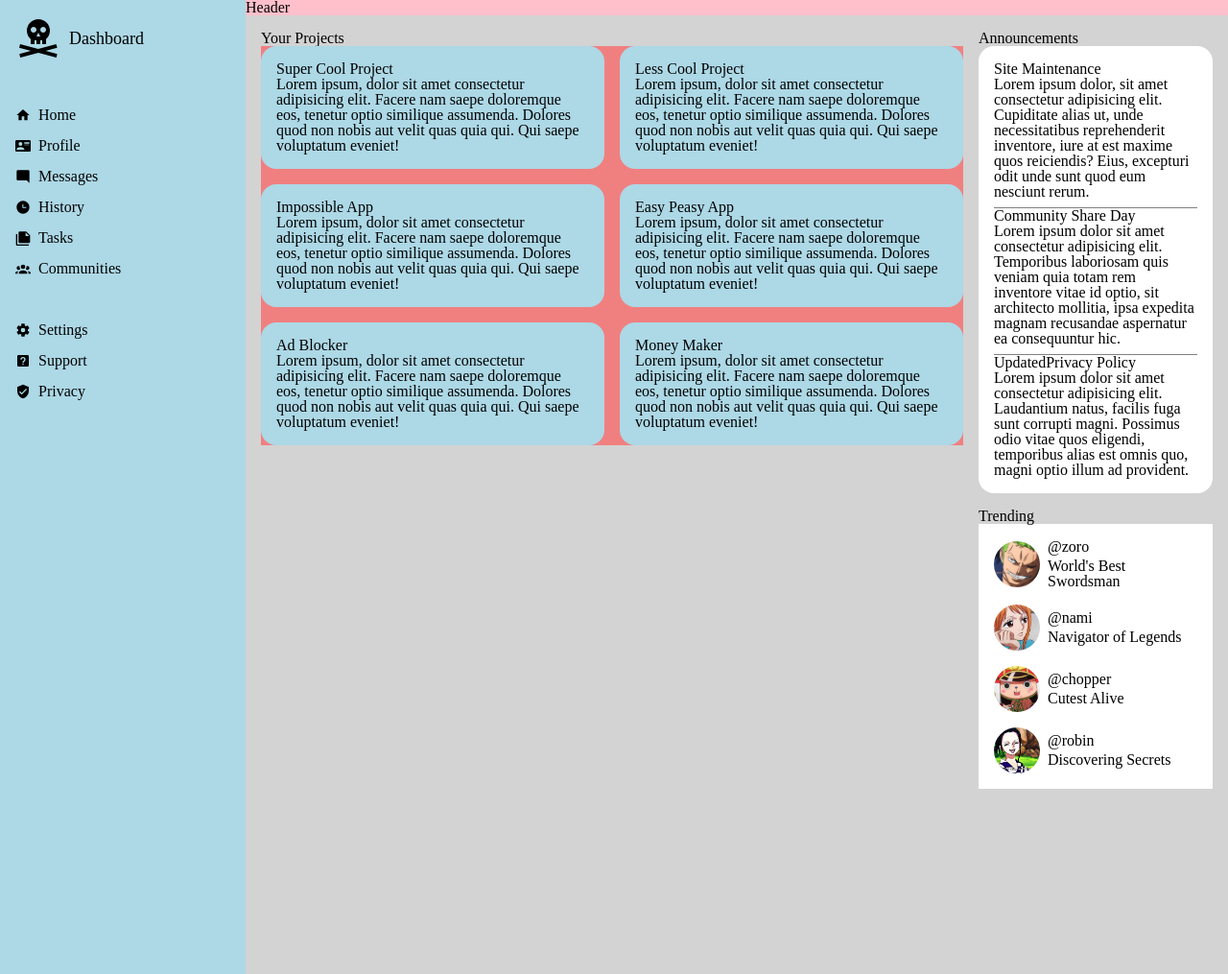
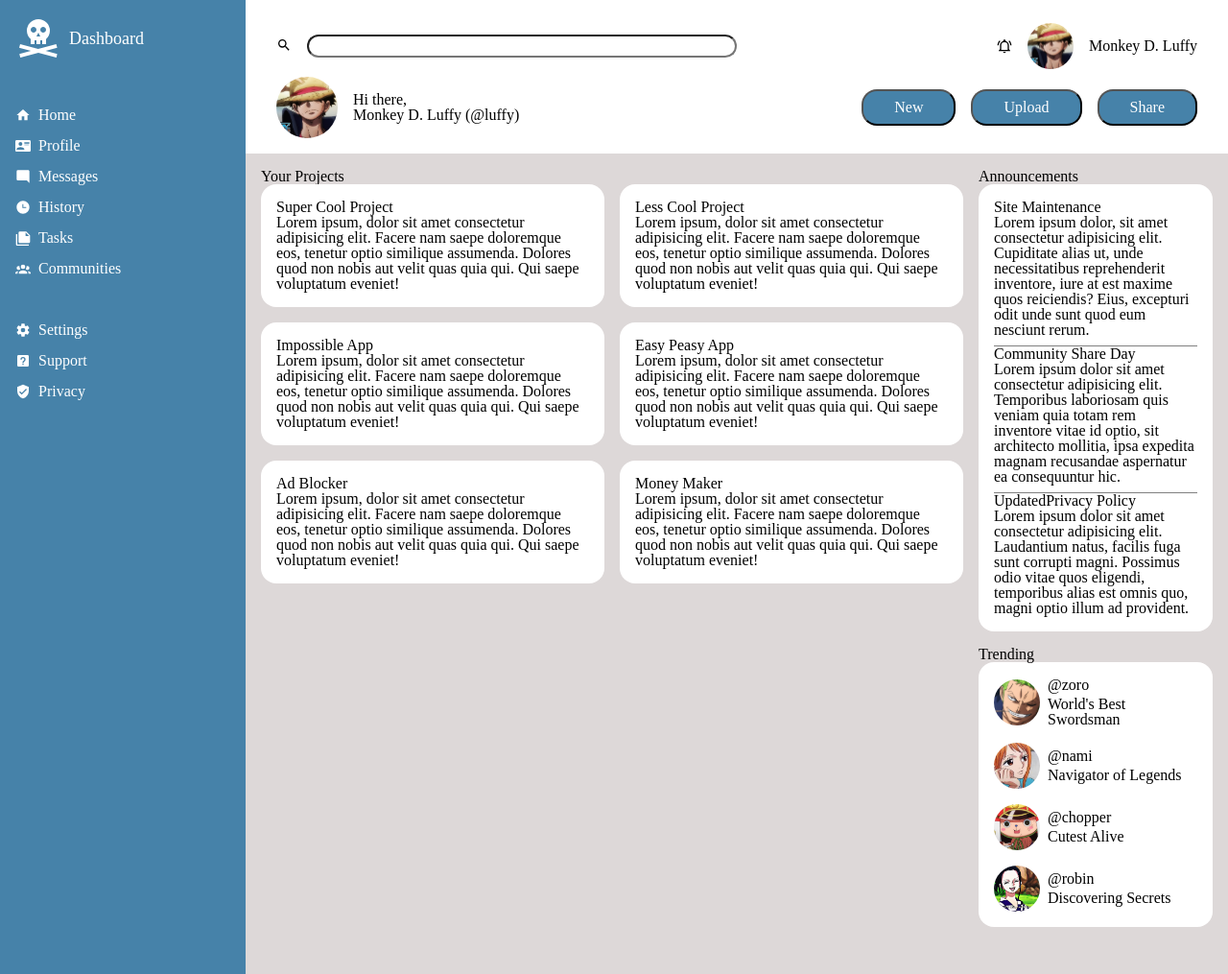
Before and after one commit to cccbean/odin-admin-dashboard, a plain HTML site: page index.html in a window 1280 px wide. Shown: the top 1015 px of the page at 96% size. Drawn offline with Linux system fonts and the light colour scheme.

Commit message:
Added elements to header and styled it All sections now have all their elements

```diff
--- a/index.html
+++ b/index.html
@@ -9,53 +9,79 @@
 <body>
   <div class="wrapper">
     <div class="header">
-      Header
+      <div class="search-bar">
+        <!-- Form needed? -->
+        <label for="search">
+          <svg xmlns="http://www.w3.org/2000/svg" viewBox="0 0 24 24"><title>search</title><path d="M9.5,3A6.5,6.5 0 0,1 16,9.5C16,11.11 15.41,12.59 14.44,13.73L14.71,14H15.5L20.5,19L19,20.5L14,15.5V14.71L13.73,14.44C12.59,15.41 11.11,16 9.5,16A6.5,6.5 0 0,1 3,9.5A6.5,6.5 0 0,1 9.5,3M9.5,5C7,5 5,7 5,9.5C5,12 7,14 9.5,14C12,14 14,12 14,9.5C14,7 12,5 9.5,5Z" /></svg>
+        </label>
+        <input type="search" name="usersearch" id="search">
+      </div>
+
+      <div class="profile-icons">
+        <svg xmlns="http://www.w3.org/2000/svg" viewBox="0 0 24 24"><title>bell-ring-outline</title><path d="M10,21H14A2,2 0 0,1 12,23A2,2 0 0,1 10,21M21,19V20H3V19L5,17V11C5,7.9 7.03,5.17 10,4.29C10,4.19 10,4.1 10,4A2,2 0 0,1 12,2A2,2 0 0,1 14,4C14,4.1 14,4.19 14,4.29C16.97,5.17 19,7.9 19,11V17L21,19M17,11A5,5 0 0,0 12,6A5,5 0 0,0 7,11V18H17V11M19.75,3.19L18.33,4.61C20.04,6.3 21,8.6 21,11H23C23,8.07 21.84,5.25 19.75,3.19M1,11H3C3,8.6 3.96,6.3 5.67,4.61L4.25,3.19C2.16,5.25 1,8.07 1,11Z" /></svg>
+        <img src="./img/luffy_profile_pic.jpg" alt="Monkey D. Luffy from One Piece">
+        <h2>Monkey D. Luffy</h2>
+      </div>
+
+      <div class="greeting-container">
+        <img src="./img/luffy_profile_pic.jpg" alt="Monkey D. Luffy from One Piece">
+        <div class="greeting">
+          <p>Hi there,</p>
+          <p>Monkey D. Luffy (@luffy)</p>
+        </div>
+      </div>
+
+      <div class="buttons">
+        <button type="button">New</button>
+        <button type="button">Upload</button>
+        <button type="button">Share</button>
+      </div>
     </div>
 
     <div class="sidebar">
       <div class="logo">
-        <svg xmlns="http://www.w3.org/2000/svg" viewBox="0 0 24 24"><title>skull-crossbones</title><path d="M15.8,18.5L21.8,20.1L21.4,22L12,19.5L2.6,22L2.1,20.1L8.1,18.5L2,16.9L2.5,15L11.9,17.5L21.3,15L21.8,16.9L15.8,18.5M18,8C18,9.8 17.2,11.3 16,12.4V15H14V13.7L14,13H13V15H11V13H10V13.7L10,15H8V12.4C6.8,11.3 6,9.8 6,8A6,6 0 0,1 12,2A6,6 0 0,1 18,8M11,7.5C11,6.7 10.3,6 9.5,6C8.7,6 8,6.7 8,7.5C8,8.3 8.7,9 9.5,9C10.3,9 11,8.3 11,7.5M13,11L12,9L11,11H13M16,7.5C16,6.7 15.3,6 14.5,6C13.7,6 13,6.7 13,7.5C13,8.3 13.7,9 14.5,9C15.3,9 16,8.3 16,7.5Z" /></svg>
+        <svg xmlns="http://www.w3.org/2000/svg" viewBox="0 0 24 24" fill="currentColor"><title>skull-crossbones</title><path d="M15.8,18.5L21.8,20.1L21.4,22L12,19.5L2.6,22L2.1,20.1L8.1,18.5L2,16.9L2.5,15L11.9,17.5L21.3,15L21.8,16.9L15.8,18.5M18,8C18,9.8 17.2,11.3 16,12.4V15H14V13.7L14,13H13V15H11V13H10V13.7L10,15H8V12.4C6.8,11.3 6,9.8 6,8A6,6 0 0,1 12,2A6,6 0 0,1 18,8M11,7.5C11,6.7 10.3,6 9.5,6C8.7,6 8,6.7 8,7.5C8,8.3 8.7,9 9.5,9C10.3,9 11,8.3 11,7.5M13,11L12,9L11,11H13M16,7.5C16,6.7 15.3,6 14.5,6C13.7,6 13,6.7 13,7.5C13,8.3 13.7,9 14.5,9C15.3,9 16,8.3 16,7.5Z" /></svg>
         <a href="">Dashboard</a>
       </div>
 
       <ul class="main-links">
         <li>
-          <svg xmlns="http://www.w3.org/2000/svg" viewBox="0 0 24 24"><title>home</title><path d="M10,20V14H14V20H19V12H22L12,3L2,12H5V20H10Z" /></svg>
+          <svg xmlns="http://www.w3.org/2000/svg" viewBox="0 0 24 24" fill="currentColor"><title>home</title><path d="M10,20V14H14V20H19V12H22L12,3L2,12H5V20H10Z" /></svg>
           <a href="">Home</a>
         </li>
         <li>
-          <svg xmlns="http://www.w3.org/2000/svg" viewBox="0 0 24 24"><title>card-account-details</title><path d="M2,3H22C23.05,3 24,3.95 24,5V19C24,20.05 23.05,21 22,21H2C0.95,21 0,20.05 0,19V5C0,3.95 0.95,3 2,3M14,6V7H22V6H14M14,8V9H21.5L22,9V8H14M14,10V11H21V10H14M8,13.91C6,13.91 2,15 2,17V18H14V17C14,15 10,13.91 8,13.91M8,6A3,3 0 0,0 5,9A3,3 0 0,0 8,12A3,3 0 0,0 11,9A3,3 0 0,0 8,6Z" /></svg>
+          <svg xmlns="http://www.w3.org/2000/svg" viewBox="0 0 24 24" fill="currentColor"><title>card-account-details</title><path d="M2,3H22C23.05,3 24,3.95 24,5V19C24,20.05 23.05,21 22,21H2C0.95,21 0,20.05 0,19V5C0,3.95 0.95,3 2,3M14,6V7H22V6H14M14,8V9H21.5L22,9V8H14M14,10V11H21V10H14M8,13.91C6,13.91 2,15 2,17V18H14V17C14,15 10,13.91 8,13.91M8,6A3,3 0 0,0 5,9A3,3 0 0,0 8,12A3,3 0 0,0 11,9A3,3 0 0,0 8,6Z" /></svg>
           <a href="">Profile</a>
         </li>
         <li>
-          <svg xmlns="http://www.w3.org/2000/svg" viewBox="0 0 24 24"><title>message-reply</title><path d="M22,4C22,2.89 21.1,2 20,2H4A2,2 0 0,0 2,4V16A2,2 0 0,0 4,18H18L22,22V4Z" /></svg>
+          <svg xmlns="http://www.w3.org/2000/svg" viewBox="0 0 24 24" fill="currentColor"><title>message-reply</title><path d="M22,4C22,2.89 21.1,2 20,2H4A2,2 0 0,0 2,4V16A2,2 0 0,0 4,18H18L22,22V4Z" /></svg>
           <a href="">Messages</a>
         </li>
         <li>
-          <svg xmlns="http://www.w3.org/2000/svg" viewBox="0 0 24 24"><title>clock-time-three</title><path d="M12 2C6.5 2 2 6.5 2 12C2 17.5 6.5 22 12 22C17.5 22 22 17.5 22 12S17.5 2 12 2M17 13H11V7H12.5V11.5H17V13Z" /></svg>
+          <svg xmlns="http://www.w3.org/2000/svg" viewBox="0 0 24 24" fill="currentColor"><title>clock-time-three</title><path d="M12 2C6.5 2 2 6.5 2 12C2 17.5 6.5 22 12 22C17.5 22 22 17.5 22 12S17.5 2 12 2M17 13H11V7H12.5V11.5H17V13Z" /></svg>
           <a href="">History</a>
         </li>
         <li>
-          <svg xmlns="http://www.w3.org/2000/svg" viewBox="0 0 24 24"><title>note-multiple</title><path d="M16,9H21.5L16,3.5V9M7,2H17L23,8V18A2,2 0 0,1 21,20H7C5.89,20 5,19.1 5,18V4A2,2 0 0,1 7,2M3,6V22H21V24H3A2,2 0 0,1 1,22V6H3Z" /></svg>
+          <svg xmlns="http://www.w3.org/2000/svg" viewBox="0 0 24 24" fill="currentColor"><title>note-multiple</title><path d="M16,9H21.5L16,3.5V9M7,2H17L23,8V18A2,2 0 0,1 21,20H7C5.89,20 5,19.1 5,18V4A2,2 0 0,1 7,2M3,6V22H21V24H3A2,2 0 0,1 1,22V6H3Z" /></svg>
           <a href="">Tasks</a>
         </li>
         <li>
-          <svg xmlns="http://www.w3.org/2000/svg" viewBox="0 0 24 24"><title>account-group</title><path d="M12,5.5A3.5,3.5 0 0,1 15.5,9A3.5,3.5 0 0,1 12,12.5A3.5,3.5 0 0,1 8.5,9A3.5,3.5 0 0,1 12,5.5M5,8C5.56,8 6.08,8.15 6.53,8.42C6.38,9.85 6.8,11.27 7.66,12.38C7.16,13.34 6.16,14 5,14A3,3 0 0,1 2,11A3,3 0 0,1 5,8M19,8A3,3 0 0,1 22,11A3,3 0 0,1 19,14C17.84,14 16.84,13.34 16.34,12.38C17.2,11.27 17.62,9.85 17.47,8.42C17.92,8.15 18.44,8 19,8M5.5,18.25C5.5,16.18 8.41,14.5 12,14.5C15.59,14.5 18.5,16.18 18.5,18.25V20H5.5V18.25M0,20V18.5C0,17.11 1.89,15.94 4.45,15.6C3.86,16.28 3.5,17.22 3.5,18.25V20H0M24,20H20.5V18.25C20.5,17.22 20.14,16.28 19.55,15.6C22.11,15.94 24,17.11 24,18.5V20Z" /></svg>
+          <svg xmlns="http://www.w3.org/2000/svg" viewBox="0 0 24 24" fill="currentColor"><title>account-group</title><path d="M12,5.5A3.5,3.5 0 0,1 15.5,9A3.5,3.5 0 0,1 12,12.5A3.5,3.5 0 0,1 8.5,9A3.5,3.5 0 0,1 12,5.5M5,8C5.56,8 6.08,8.15 6.53,8.42C6.38,9.85 6.8,11.27 7.66,12.38C7.16,13.34 6.16,14 5,14A3,3 0 0,1 2,11A3,3 0 0,1 5,8M19,8A3,3 0 0,1 22,11A3,3 0 0,1 19,14C17.84,14 16.84,13.34 16.34,12.38C17.2,11.27 17.62,9.85 17.47,8.42C17.92,8.15 18.44,8 19,8M5.5,18.25C5.5,16.18 8.41,14.5 12,14.5C15.59,14.5 18.5,16.18 18.5,18.25V20H5.5V18.25M0,20V18.5C0,17.11 1.89,15.94 4.45,15.6C3.86,16.28 3.5,17.22 3.5,18.25V20H0M24,20H20.5V18.25C20.5,17.22 20.14,16.28 19.55,15.6C22.11,15.94 24,17.11 24,18.5V20Z" /></svg>
           <a href="">Communities</a>
         </li>
       </ul>
 
       <ul class="help-links">
         <li>
-          <svg xmlns="http://www.w3.org/2000/svg" viewBox="0 0 24 24"><title>cog</title><path d="M12,15.5A3.5,3.5 0 0,1 8.5,12A3.5,3.5 0 0,1 12,8.5A3.5,3.5 0 0,1 15.5,12A3.5,3.5 0 0,1 12,15.5M19.43,12.97C19.47,12.65 19.5,12.33 19.5,12C19.5,11.67 19.47,11.34 19.43,11L21.54,9.37C21.73,9.22 21.78,8.95 21.66,8.73L19.66,5.27C19.54,5.05 19.27,4.96 19.05,5.05L16.56,6.05C16.04,5.66 15.5,5.32 14.87,5.07L14.5,2.42C14.46,2.18 14.25,2 14,2H10C9.75,2 9.54,2.18 9.5,2.42L9.13,5.07C8.5,5.32 7.96,5.66 7.44,6.05L4.95,5.05C4.73,4.96 4.46,5.05 4.34,5.27L2.34,8.73C2.21,8.95 2.27,9.22 2.46,9.37L4.57,11C4.53,11.34 4.5,11.67 4.5,12C4.5,12.33 4.53,12.65 4.57,12.97L2.46,14.63C2.27,14.78 2.21,15.05 2.34,15.27L4.34,18.73C4.46,18.95 4.73,19.03 4.95,18.95L7.44,17.94C7.96,18.34 8.5,18.68 9.13,18.93L9.5,21.58C9.54,21.82 9.75,22 10,22H14C14.25,22 14.46,21.82 14.5,21.58L14.87,18.93C15.5,18.67 16.04,18.34 16.56,17.94L19.05,18.95C19.27,19.03 19.54,18.95 19.66,18.73L21.66,15.27C21.78,15.05 21.73,14.78 21.54,14.63L19.43,12.97Z" /></svg>
+          <svg xmlns="http://www.w3.org/2000/svg" viewBox="0 0 24 24" fill="currentColor"><title>cog</title><path d="M12,15.5A3.5,3.5 0 0,1 8.5,12A3.5,3.5 0 0,1 12,8.5A3.5,3.5 0 0,1 15.5,12A3.5,3.5 0 0,1 12,15.5M19.43,12.97C19.47,12.65 19.5,12.33 19.5,12C19.5,11.67 19.47,11.34 19.43,11L21.54,9.37C21.73,9.22 21.78,8.95 21.66,8.73L19.66,5.27C19.54,5.05 19.27,4.96 19.05,5.05L16.56,6.05C16.04,5.66 15.5,5.32 14.87,5.07L14.5,2.42C14.46,2.18 14.25,2 14,2H10C9.75,2 9.54,2.18 9.5,2.42L9.13,5.07C8.5,5.32 7.96,5.66 7.44,6.05L4.95,5.05C4.73,4.96 4.46,5.05 4.34,5.27L2.34,8.73C2.21,8.95 2.27,9.22 2.46,9.37L4.57,11C4.53,11.34 4.5,11.67 4.5,12C4.5,12.33 4.53,12.65 4.57,12.97L2.46,14.63C2.27,14.78 2.21,15.05 2.34,15.27L4.34,18.73C4.46,18.95 4.73,19.03 4.95,18.95L7.44,17.94C7.96,18.34 8.5,18.68 9.13,18.93L9.5,21.58C9.54,21.82 9.75,22 10,22H14C14.25,22 14.46,21.82 14.5,21.58L14.87,18.93C15.5,18.67 16.04,18.34 16.56,17.94L19.05,18.95C19.27,19.03 19.54,18.95 19.66,18.73L21.66,15.27C21.78,15.05 21.73,14.78 21.54,14.63L19.43,12.97Z" /></svg>
           <a href="">Settings</a>
         </li>
         <li>
-          <svg xmlns="http://www.w3.org/2000/svg" viewBox="0 0 24 24"><title>question-mark-box</title><path d="M11,18H13V16H11V18M12,6A4,4 0 0,0 8,10H10A2,2 0 0,1 12,8A2,2 0 0,1 14,10C14,12 11,11.75 11,15H13C13,12.75 16,12.5 16,10A4,4 0 0,0 12,6M5,3H19A2,2 0 0,1 21,5V19A2,2 0 0,1 19,21H5A2,2 0 0,1 3,19V5A2,2 0 0,1 5,3Z" /></svg>
+          <svg xmlns="http://www.w3.org/2000/svg" viewBox="0 0 24 24" fill="currentColor"><title>question-mark-box</title><path d="M11,18H13V16H11V18M12,6A4,4 0 0,0 8,10H10A2,2 0 0,1 12,8A2,2 0 0,1 14,10C14,12 11,11.75 11,15H13C13,12.75 16,12.5 16,10A4,4 0 0,0 12,6M5,3H19A2,2 0 0,1 21,5V19A2,2 0 0,1 19,21H5A2,2 0 0,1 3,19V5A2,2 0 0,1 5,3Z" /></svg>
           <a href="">Support</a>
         </li>
         <li>
-          <svg xmlns="http://www.w3.org/2000/svg" viewBox="0 0 24 24"><title>shield-check</title><path d="M10,17L6,13L7.41,11.59L10,14.17L16.59,7.58L18,9M12,1L3,5V11C3,16.55 6.84,21.74 12,23C17.16,21.74 21,16.55 21,11V5L12,1Z" /></svg>
+          <svg xmlns="http://www.w3.org/2000/svg" viewBox="0 0 24 24" fill="currentColor"><title>shield-check</title><path d="M10,17L6,13L7.41,11.59L10,14.17L16.59,7.58L18,9M12,1L3,5V11C3,16.55 6.84,21.74 12,23C17.16,21.74 21,16.55 21,11V5L12,1Z" /></svg>
           <a href="">Privacy</a>
         </li>
       </ul>
--- a/styles.css
+++ b/styles.css
@@ -48,6 +48,22 @@ table {
 }
 /* MEYER RESET */
 
+/* FORM DEFAULT */
+button,
+input,
+select,
+textarea {
+  font-family: inherit;
+  font-size: 100%;
+}
+/* FORM DEFAULT */
+
+:root {
+  --sidebar-color: #4682A9;
+  --white-font: white;
+}
+
+
 a {
   text-decoration: inherit;
   color: inherit;
@@ -62,14 +78,84 @@ a {
     "sidebar content";
 }
 
+/* HEADER */
 .header {
-  background-color: pink;
+  background-color: var(--white-font);
+  padding: 16px 32px;
   grid-area: header;
+  display: grid;
+  grid-template: 1fr 1fr / 1fr 1fr;
 }
+
+.header svg {
+  width: 16px;
+  height: auto;
+}
+
+.search-bar {
+  align-self: center;
+  display: grid;
+  gap: 16px;
+  grid-template: 1fr / min-content 1fr;
+  align-items: center;
+}
+
+.search-bar input {
+  border-radius: 16px;
+}
+
+.profile-icons {
+  justify-self: end;
+  display: grid;
+  gap: 16px;
+  grid-template: 1fr / min-content min-content 1fr;
+  justify-items: end;
+  align-items: center;
+}
+
+.profile-icons img {
+  width: 48px;
+  height: 48px;
+  object-fit: cover;
+  border-radius: 50%;
+}
+
+.greeting-container {
+  justify-self: start;
+  display: grid;
+  gap: 16px;
+  grid-template: 1fr / min-content 1fr;
+  align-items: center;
+}
+
+.greeting-container img {
+  width: 64px;
+  height: 64px;
+  object-fit: cover;
+  border-radius: 50%;
+}
+
+.buttons {
+  justify-self: end;
+  align-self: center;
+  display: grid;
+  gap: 16px;
+  grid-auto-flow: column;
+}
+
+.buttons button {
+  background-color: var(--sidebar-color);
+  color: var(--white-font);
+  border-radius: 16px;
+  padding: 8px 32px;
+}
+/* HEADER */
+
 
 /* SIDEBAR */
 .sidebar {
-  background-color: lightblue;
+  background-color: var(--sidebar-color);
+  color: var(--white-font);
   padding: 16px;
   grid-area: sidebar;
   display: grid;
@@ -108,7 +194,7 @@ ul svg {
 
 /* CONTENT */
 .content {
-  background-color: lightgray;
+  background-color: #DDD8D8;
   padding: 16px;
   grid-area: content;
   display: grid;
@@ -125,14 +211,14 @@ ul svg {
 }
 
 .project-cards {
-  background-color: lightcoral;
+  /* background-color: lightcoral; */
   display: grid;
   gap: 16px;
   grid-template: repeat(3, 1fr) / repeat(2, 1fr);
 }
 
 .card {
-  background-color: lightblue;
+  background-color: var(--white-font);
   border-radius: 16px;
   padding: 16px;
 }
@@ -143,7 +229,7 @@ ul svg {
 }
 
 .announcements {
-  background-color: white;
+  background-color: var(--white-font);
   border-radius: 16px;
   padding: 16px;
   display: grid;
@@ -161,7 +247,8 @@ ul svg {
 }
 
 .trending {
-  background-color: white;
+  background-color: var(--white-font);
+  border-radius: 16px;
   padding: 16px;
 }
 
```
Also changed, not shown: img/luffy_profile_pic.jpg (added).
